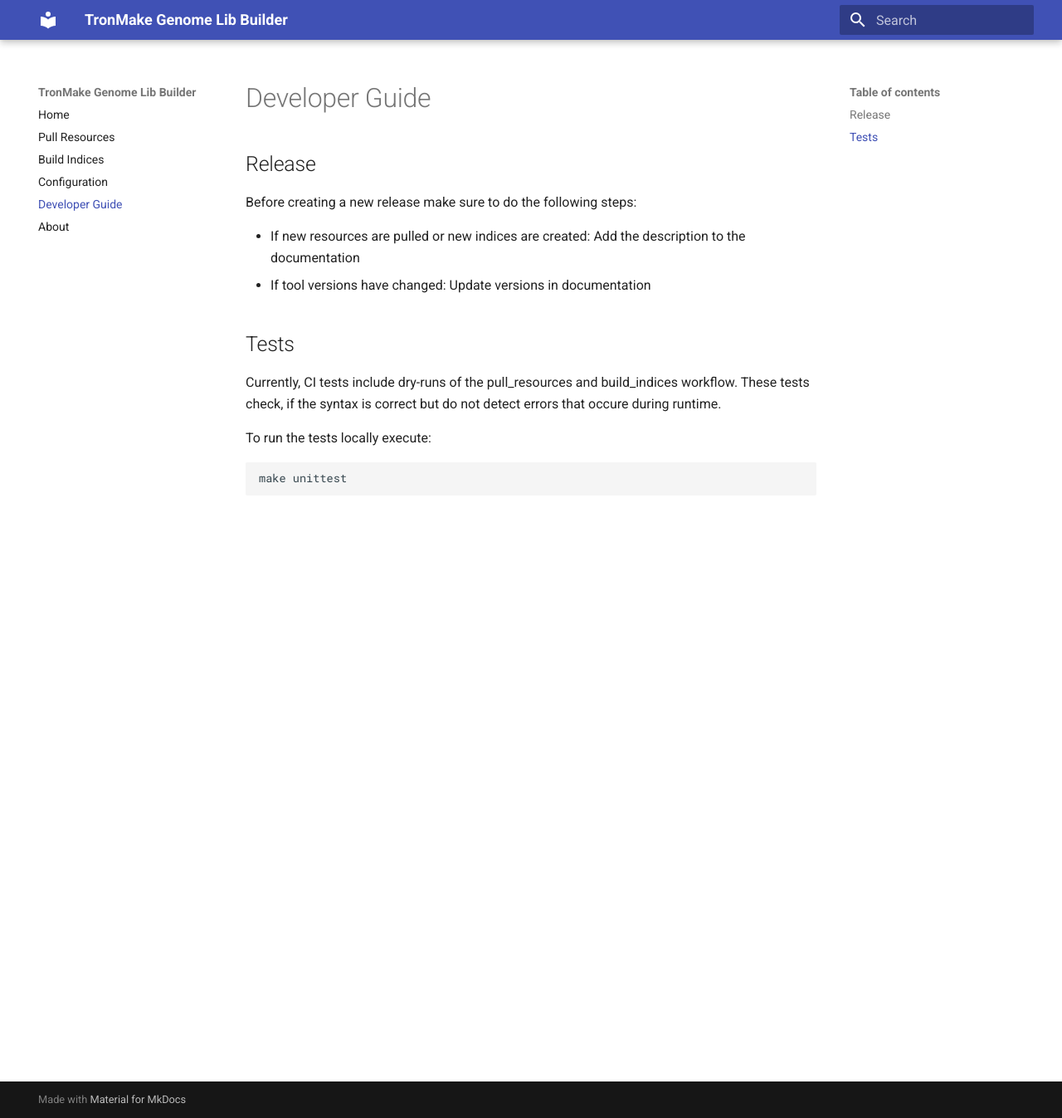
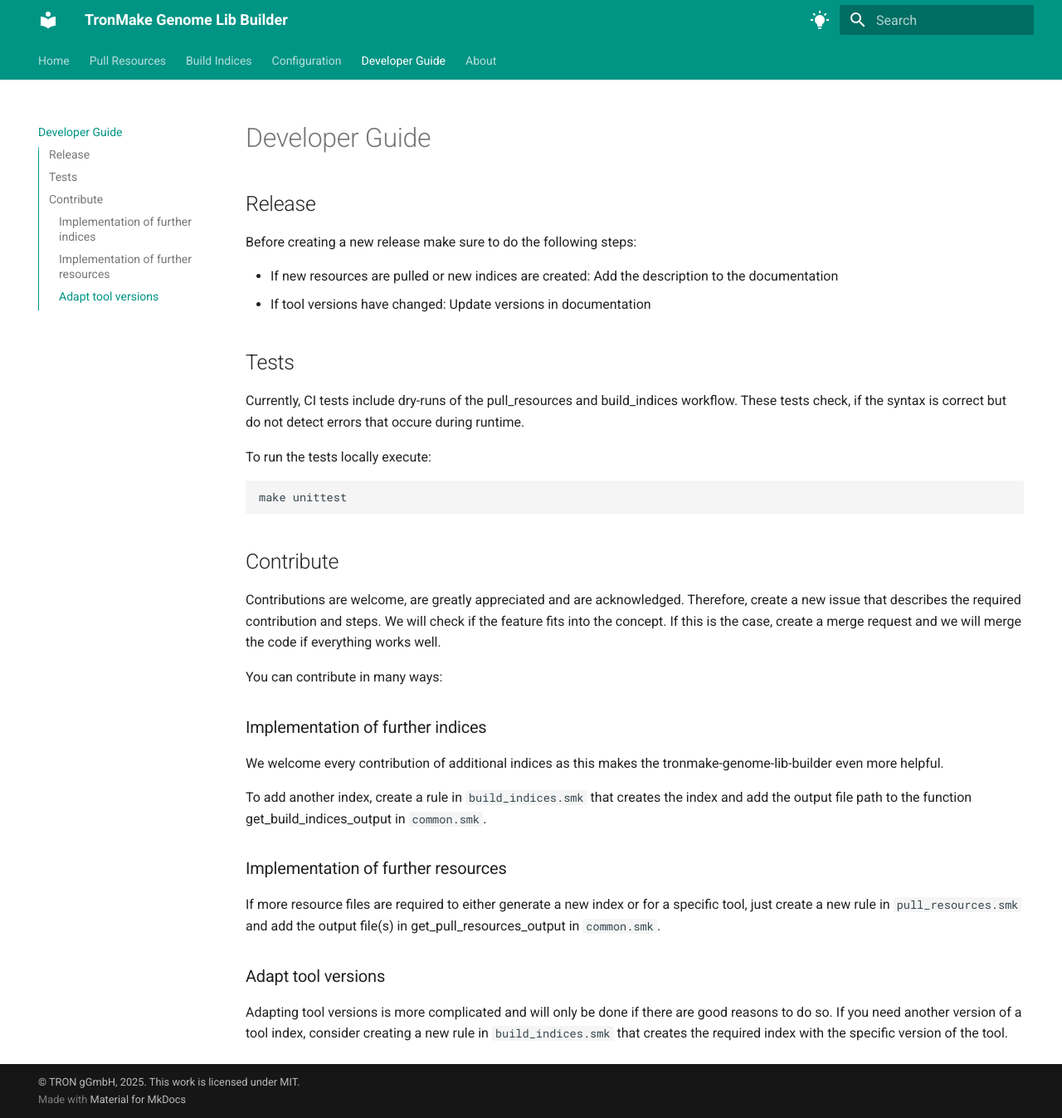
Before and after one commit to TRON-Bioinformatics/oblx, an MkDocs documentation site: the page built from docs/tronmake-genome-lib-builder/docs/developer_guide.md, in a window 1280 px wide and 1347 px high. Shown: the whole window at 83% size. Built offline with MkDocs 1.6.1 and Material for MkDocs 9.7.7, drawn with Linux system fonts in a browser that asks for light colours.

````diff
--- a/docs/tronmake-genome-lib-builder/docs/developer_guide.md
+++ b/docs/tronmake-genome-lib-builder/docs/developer_guide.md
@@ -18,3 +18,35 @@ To run the tests locally execute:
 ```
 make unittest
 ```
+
+## Contribute
+
+Contributions are welcome, are greatly appreciated and are acknowledged.
+Therefore, create a new issue that describes the required contribution
+and steps. We will check if the feature fits into the concept.
+If this is the case, create a merge request and we will merge the
+code if everything works well.
+
+You can contribute in many ways:
+
+### Implementation of further indices
+
+We welcome every contribution of additional indices as this makes
+the tronmake-genome-lib-builder even more helpful.
+
+To add another index, create a rule in `build_indices.smk` that creates the index and
+add the output file path to the function get_build_indices_output in `common.smk`.
+
+### Implementation of further resources
+
+If more resource files are required to either generate a new index
+or for a specific tool, just create a new rule in `pull_resources.smk` and
+add the output file(s) in get_pull_resources_output in `common.smk`.
+
+### Adapt tool versions
+
+Adapting tool versions is more complicated and will only be done
+if there are good reasons to do so. If you need another version of
+a tool index, consider creating a new rule in `build_indices.smk`
+that creates the required index with the specific version of the
+tool.
--- a/docs/tronmake-genome-lib-builder/mkdocs.yml
+++ b/docs/tronmake-genome-lib-builder/mkdocs.yml
@@ -8,3 +8,24 @@ nav:
   - About: about.md
 theme:
   name: material
+  features:
+    - navigation.sections
+    - navigation.tabs
+    - toc.integrate
+  palette:
+    # Palette toggle for light mode
+    - scheme: default
+      primary: teal
+      accent: teal
+      toggle:
+        icon: material/lightbulb-on
+        name: Switch to dark mode
+    # Palette toggle for dark mode
+    - scheme: slate
+      primary: teal
+      accent: teal
+      toggle:
+        icon: material/weather-night
+        name: Switch to light mode
+
+copyright: © TRON gGmbH, 2025. This work is licensed under MIT.
````
Also changed, not shown: docs/tronmake-genome-lib-builder/docs/about.md (+1 -5 lines), docs/tronmake-genome-lib-builder/docs/build_indices.md (+8 -2 lines), docs/tronmake-genome-lib-builder/docs/index.md (+14 -10 lines), docs/tronmake-genome-lib-builder/docs/pull_resources.md (+10 -11 lines), README.md, 10 other files.
